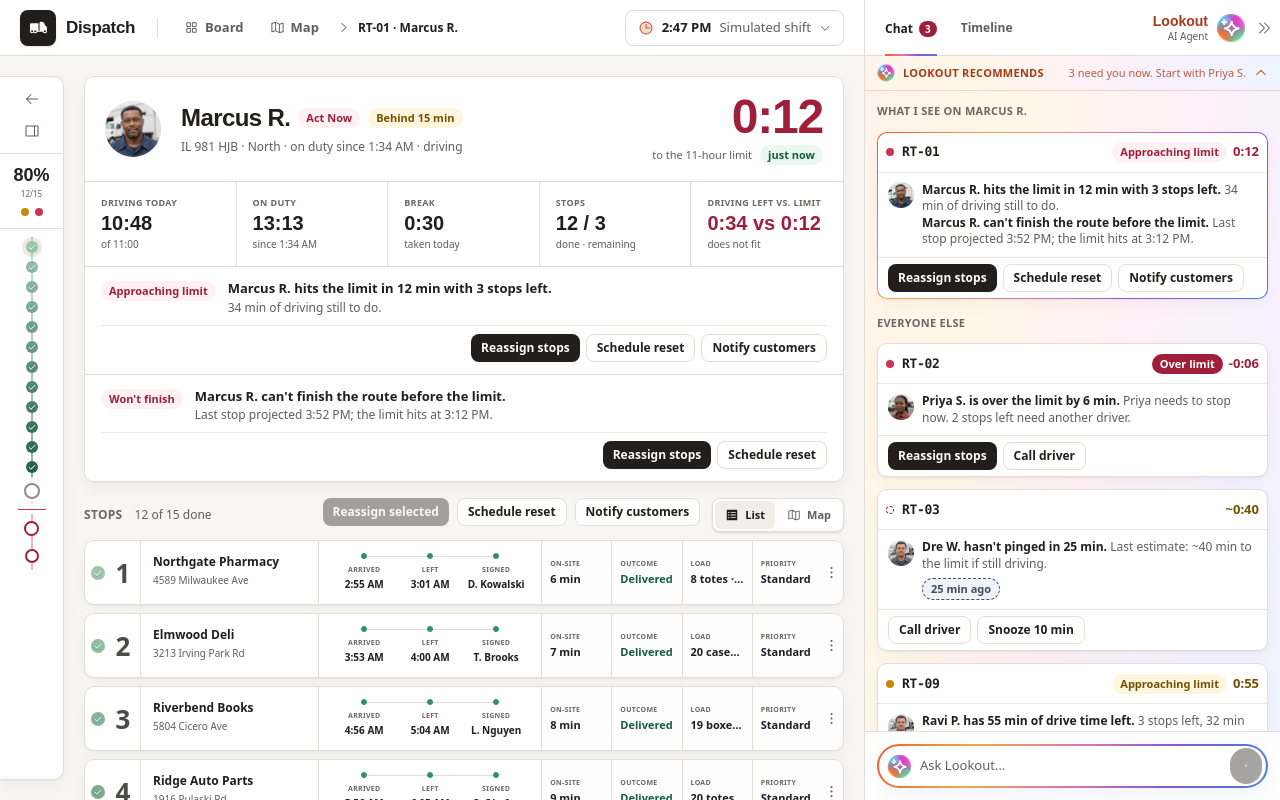
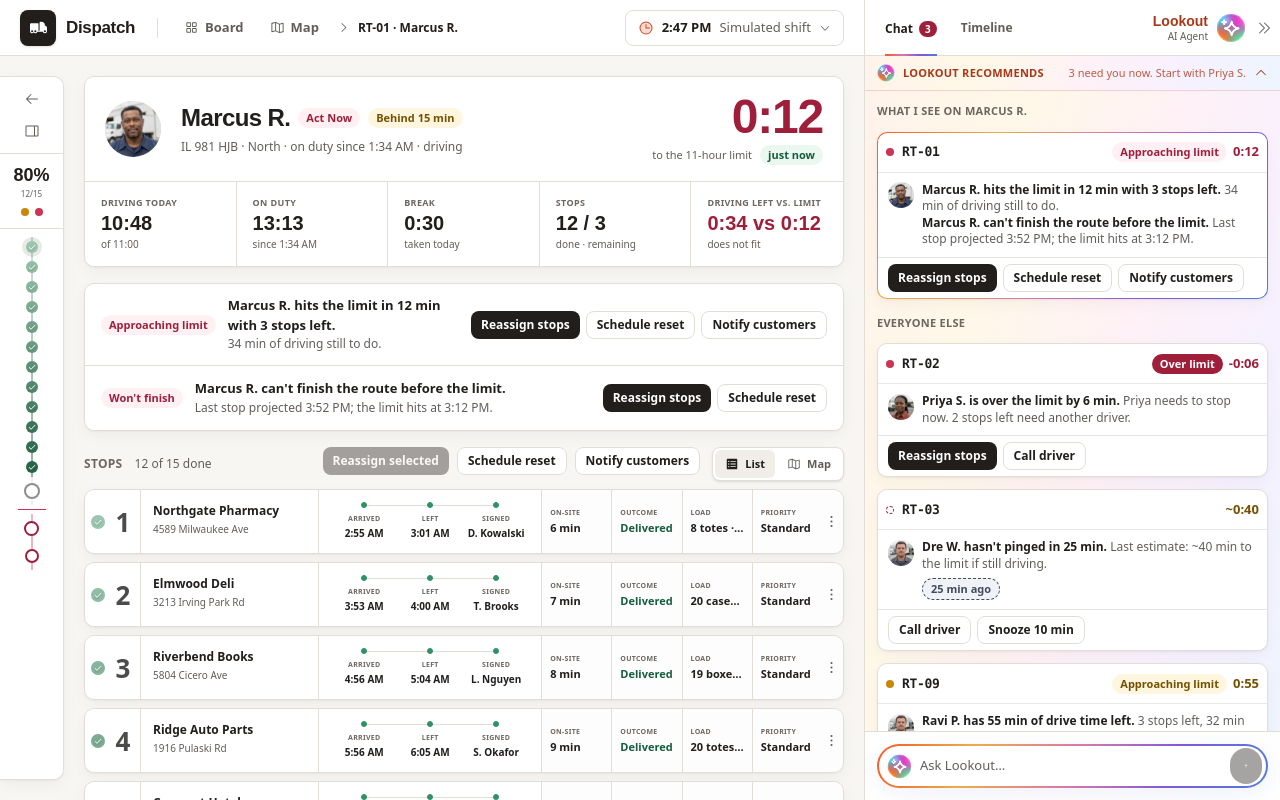
Before and after one commit to davekeller/dispatcher-dashboard, a React (Vite) app: page /routes/drv-01 in a window 1280 px wide. Built offline with nearby package versions, Linux system fonts and the light colour scheme.

Commit message:
design: separate route alerts from driver summary

```diff
--- a/src/lookout/AlertActions.tsx
+++ b/src/lookout/AlertActions.tsx
@@ -16,13 +16,13 @@ const LABEL: Record<ActionId, string> = {
 /** The one place action buttons are rendered. The rail and the route file both use it, so
  *  the same handler runs from either surface. Dialog actions open a dialog; the two light
  *  actions confirm inline. `positionDependentDisabled` carries the stale-data reason. */
-export default function AlertActions({ driverId, actions, alertIds, positionDependentDisabled, resetScheduledAt }: { driverId: string; actions: ActionId[]; alertIds: string[]; positionDependentDisabled?: string; resetScheduledAt?: number }) {
+export default function AlertActions({ driverId, actions, alertIds, positionDependentDisabled, resetScheduledAt, singleLine = false }: { driverId: string; actions: ActionId[]; alertIds: string[]; positionDependentDisabled?: string; resetScheduledAt?: number; singleLine?: boolean }) {
   const { open } = useActions()
   const callDriver = useStore((s) => s.callDriver)
   const acknowledge = useStore((s) => s.acknowledge)
   const unique = [...new Set(actions)]
   return (
-    <div className="flex flex-wrap gap-1.5">
+    <div className={`flex gap-1.5 ${singleLine ? 'flex-nowrap whitespace-nowrap' : 'flex-wrap'}`}>
       {unique.map((a) => {
         if (a === 'call_driver') return <ActionConfirm key={a} label={LABEL[a]} confirmLabel="Place call" doneLabel="Call logged" onConfirm={() => callDriver(driverId)} />
         if (a === 'acknowledge') return <ActionConfirm key={a} label={LABEL[a]} confirmLabel="Snooze" doneLabel="Snoozed" onConfirm={() => alertIds.forEach((id) => acknowledge(id))} />
--- a/src/views/route/AlertStrip.tsx
+++ b/src/views/route/AlertStrip.tsx
@@ -2,32 +2,35 @@ import type { DriverCard } from '../../alerts/types'
 import { fmtAge } from '../../lib/format'
 import AlertActions from '../../lookout/AlertActions'
 import type { DriverView } from '../../store/view'
+import Card from '../../ui/Card'
 import Chip from '../../ui/Chip'
 import { severityTone } from '../../ui/tones'
 
-/** One embedded row per firing rule. Copy and actions come from the rule object, so a rule
- *  added live during the walkthrough renders inside the driver header with no new UI. */
+/** One full-width row per firing rule. Copy and actions come from the rule object, so a rule
+ *  added live during the walkthrough renders in the alert card with no new UI. */
 export default function AlertStrip({ view, card }: { view: DriverView; card: DriverCard }) {
   const reason = view.staleness !== 'fresh' ? `Last ping ${fmtAge(view.pingAgeMin)}. Position-dependent actions are disabled until the truck reports in.` : undefined
   return (
-    <ul className="divide-y divide-line border-t border-line">
+    <Card className="overflow-hidden">
+      <ul className="divide-y divide-line">
         {card.alerts.map((a) => {
           const tone = severityTone(a.severity)
           return (
-          <li key={a.id} className="bg-panel px-4 py-3">
-            <div className="flex items-start gap-3">
-              <Chip tone={tone} className="mt-0.5">{a.label}</Chip>
+            <li key={a.id} className="flex min-h-16 items-center gap-4 px-4 py-3">
+              <div className="flex min-w-0 flex-1 items-center gap-3">
+                <Chip tone={tone}>{a.label}</Chip>
                 <div className="min-w-0 flex-1">
                   <p className="text-[13px] font-semibold text-ink">{a.title}</p>
                   <p className="text-[12px] text-muted">{a.body}</p>
                 </div>
               </div>
-            <div className="mt-2 flex justify-end border-t border-line/70 pt-2">
-              <AlertActions driverId={view.driver.id} actions={a.actions} alertIds={[a.id]} positionDependentDisabled={reason} resetScheduledAt={view.plannedResetAt} />
+              <div className="ml-auto shrink-0">
+                <AlertActions driverId={view.driver.id} actions={a.actions} alertIds={[a.id]} positionDependentDisabled={reason} resetScheduledAt={view.plannedResetAt} singleLine />
               </div>
             </li>
           )
         })}
       </ul>
+    </Card>
   )
 }
--- a/src/views/route/DriverCard.tsx
+++ b/src/views/route/DriverCard.tsx
@@ -9,12 +9,10 @@ import Chip from '../../ui/Chip'
 import CorrectionChip from '../../ui/CorrectionChip'
 import Countdown from '../../ui/Countdown'
 import { BAND_TONE, CRITICAL_TONE, STALENESS_TONE } from '../../ui/tones'
-import AlertStrip from './AlertStrip'
 
 const STATUS_LABEL: Record<DutyStatus, string> = { driving: 'driving', on_duty: 'on duty at a stop', on_break: 'on break', off_duty: 'off duty' }
 
-/** The driver and the day in one card: who, where they stand, the five figures that matter,
- *  Alerts sit under it; the stops under those; the route rail carries the day's timeline. */
+/** The driver and the day in one card: identity and countdown above the five figures that matter. */
 export default function DriverCard({ view, card }: { view: DriverView; card: Ranked }) {
   const tone = BAND_TONE[card.band]
   const stale = view.staleness !== 'fresh'
@@ -61,7 +59,6 @@ export default function DriverCard({ view, card }: { view: DriverView; card: Ran
           </div>
         ))}
       </dl>
-      {card.alerts.length > 0 && <AlertStrip view={view} card={card} />}
     </Card>
   )
 }
--- a/src/views/route/RouteFilePage.tsx
+++ b/src/views/route/RouteFilePage.tsx
@@ -9,6 +9,7 @@ import { useDerived } from '../../store/hooks'
 import { useStore } from '../../store/store'
 import Button from '../../ui/Button'
 import EmptyState from '../../ui/EmptyState'
+import AlertStrip from './AlertStrip'
 import DriverCard from './DriverCard'
 import StaleBanner from './StaleBanner'
 import RouteRail from './RouteRail'
@@ -71,6 +72,7 @@ export default function RouteFilePage() {
       <RouteRail view={view} deliveryById={deliveryById} pastLimitIds={pastLimitIds} collapsed={railCollapsed} onCollapsedChange={setRailCollapsed} activeStopId={mode === 'map' ? mapSelection : undefined} onSelectStop={mode === 'map' ? setSelectedStop : undefined} />
       <div className="flex min-w-0 flex-1 flex-col gap-4">
         <DriverCard view={view} card={card} />
+        {card.alerts.length > 0 && <AlertStrip view={view} card={card} />}
         {stale && <StaleBanner view={view} />}
         <section>
           <header className="mb-2 flex items-center gap-3">
```
Also changed, not shown: 3 other files (tests, documents, lock files or other folders). Lines whose indentation alone changed are shown as unchanged.
